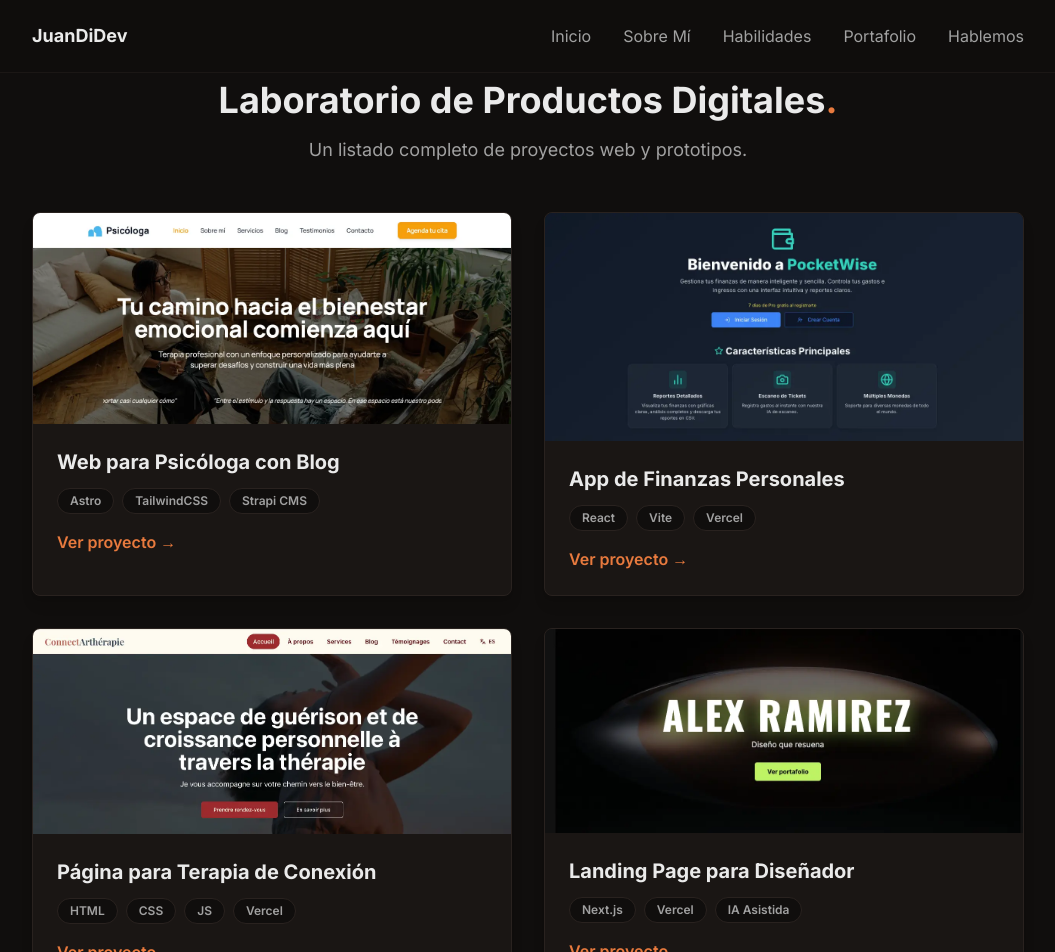
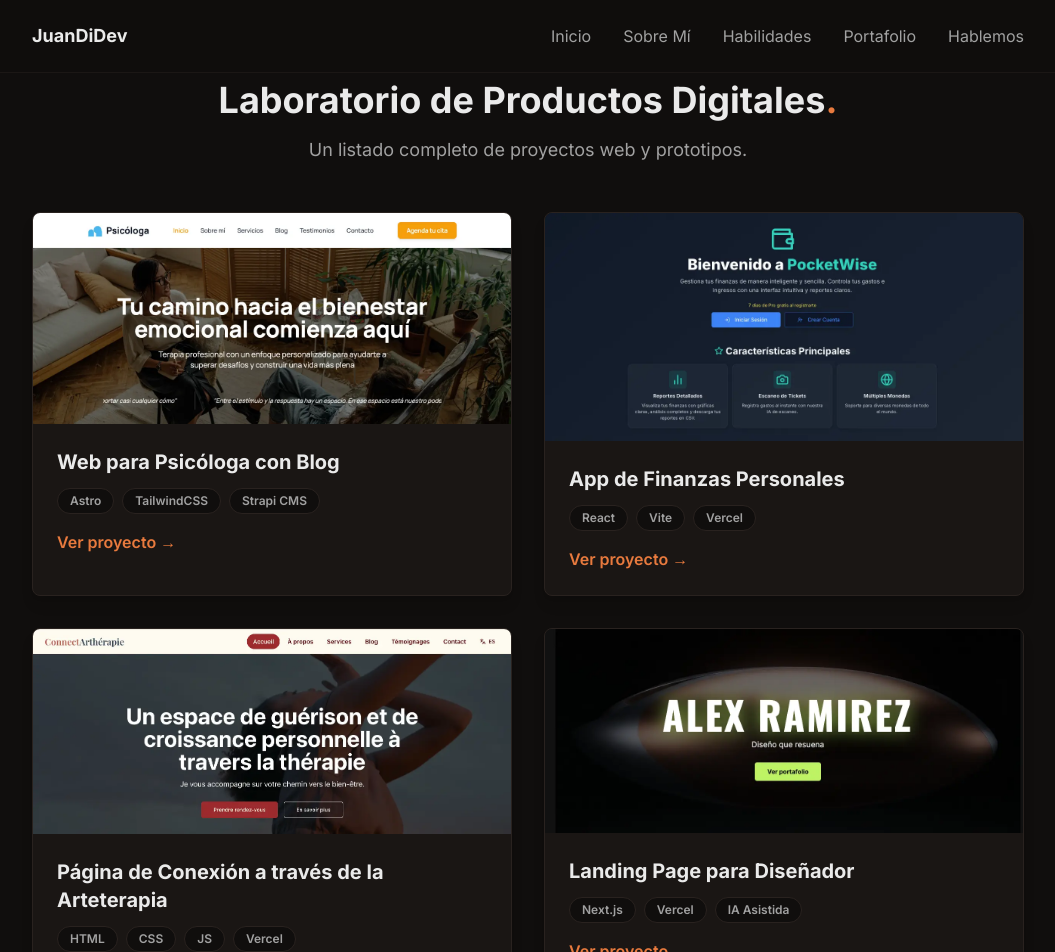
Before and after one commit to Juandmj82/juandiegodev, a Next.js app in the folder nuevo-portafolio-next/: page /productos in a window 1280 px wide. Shown: the top 952 px of the page, without its empty margins (112-1167 px from the left). Built offline with nearby package versions, Linux system fonts and the light colour scheme.

Commit message:
fix: Update product title for art therapy page
- Change 'Página para Terapia de Conexión' to 'Página de Conexión a través de la Arteterapia'

```diff
--- a/nuevo-portafolio-next/src/data/products.js
+++ b/nuevo-portafolio-next/src/data/products.js
@@ -12,7 +12,7 @@ export const allDigitalProducts = [
     liveUrl: "https://pocket-wise-ten.vercel.app/"
   },
   {
-    title: "Página para Terapia de Conexión",
+    title: "Página de Conexión a través de la Arteterapia",
     imageUrl: "/products/connect-art.webp",
     stack: ["HTML", "CSS", "JS", "Vercel"],
     liveUrl: "https://connectartherapie.vercel.app/"
```
